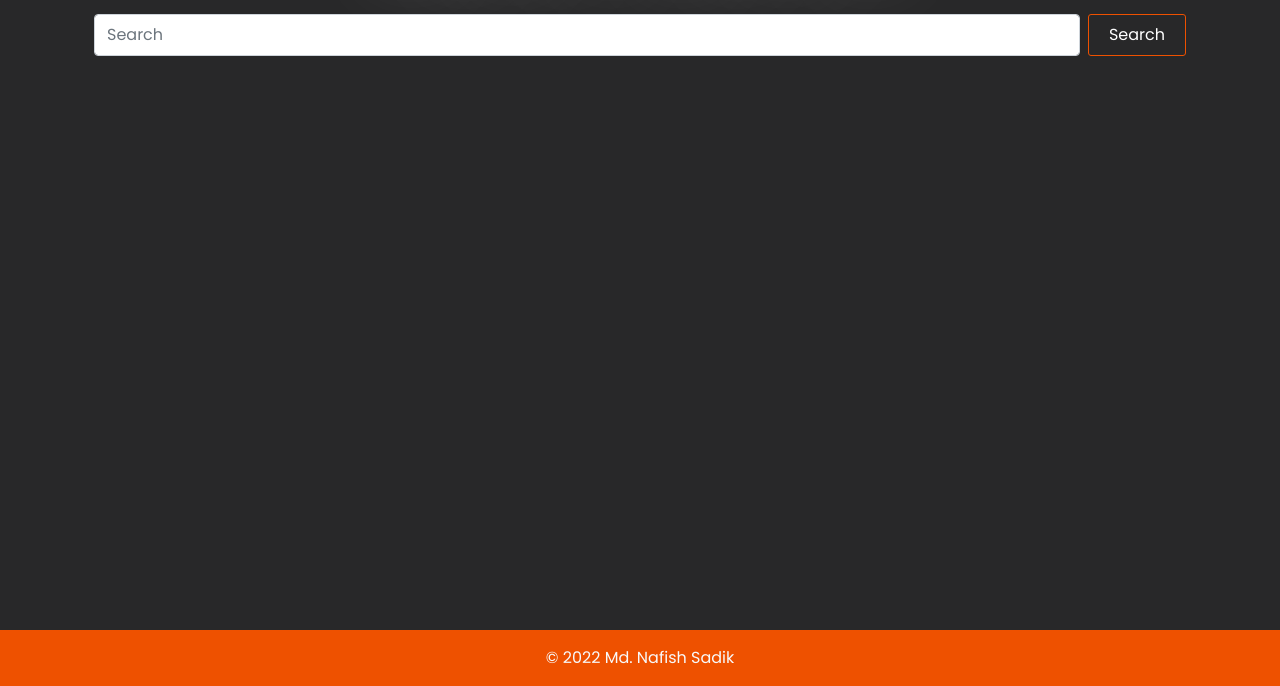
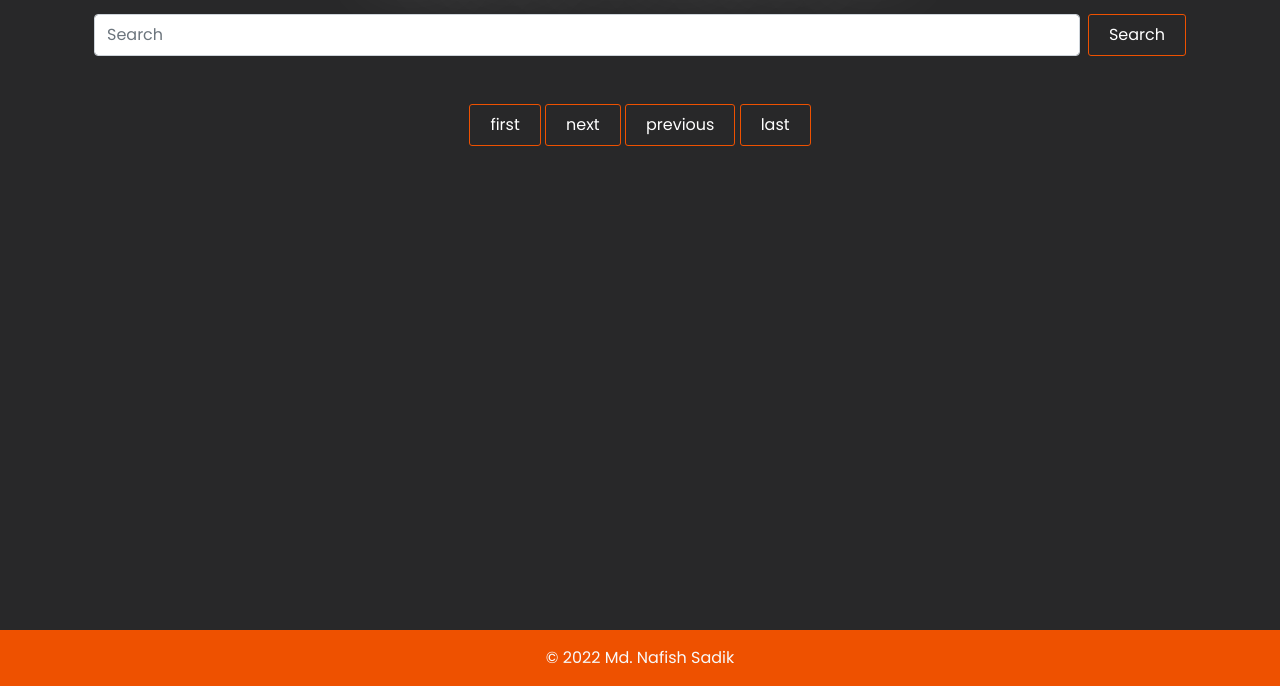
Before and after one commit to nafish08/mobile-world, a plain HTML site: page index.html in a window 1280 px wide. Both pictures are taken after typing "Sample" into the empty fields and a click on the button "Search". Shown: the part 114-800 px from the top of the page. Drawn offline with nearby package versions, Linux system fonts and the light colour scheme; no server answers.

Commit message:
More issue solved

```diff
--- a/index.html
+++ b/index.html
@@ -55,6 +55,9 @@
 
     <!-- Main start -->
     <main class="container w-75">
+      <!-- Pagination -->
+      <section class="mb-5" id="pagination-btn"></section>
+      <!-- Search Results -->
       <section class="container">
         <div id="search-results" class="row"></div>
       </section>
--- a/js/main.js
+++ b/js/main.js
@@ -7,13 +7,47 @@ const searchButton = () => {
 
   //condition executes when search button press with empty value
   if (searchText == "") {
+    document.getElementById("pagination-btn").innerHTML = "";
     errorText.innerHTML = `
           <img src="img/error.png" class="error_image">
-          <h2 id="error-text" class="text-danger text-center">Please Enter Value In The Search Box!!!</h2>
+          <h2 id="error-text" class="text-danger text-center mb-4">Please Enter Value In The Search Box!!!</h2>
           `;
     inputValue.value = "";
     searchResults.innerHTML = "";
   } else {
+    document.getElementById("pagination-btn").innerHTML = `
+                                                            <div style="text-align: center">
+                                                                  <input
+                                                                    type="button"
+                                                                    id="first"
+                                                                    class="btn_style"
+                                                                    onclick="getFirstPage()"
+                                                                    value="first"
+                                                                  />
+                                                                  <input
+                                                                    type="button"
+                                                                    id="next"
+                                                                    class="btn_style"
+                                                                    onclick="getNextPage()"
+                                                                    value="next"
+                                                                  />
+                                                                  <input
+                                                                    type="button"
+                                                                    id="previous"
+                                                                    class="btn_style"
+                                                                    onclick="getPreviousPage()"
+                                                                    value="previous"
+                                                                  />
+                                                                  <input
+                                                                    type="button"
+                                                                    id="last"
+                                                                    class="btn_style"
+                                                                    onclick="getLastPage()"
+                                                                    value="last"
+                                                                  />
+                                                                  <div id="countList"></div>
+                                                                </div>
+                                                            `;
     searchResults.innerHTML = "";
     fetch(
       `https://openapi.programming-hero.com/api/phones?search=${searchText}`
@@ -26,9 +60,10 @@ const searchButton = () => {
         }
         //condition executes when data not found in the API
         else {
+          document.getElementById("pagination-btn").innerHTML = "";
           errorText.innerHTML = `
           <img src="img/error.png" class="error_image">
-          <h2 id="error-text" class="text-danger text-center">Data not found</h2>
+          <h2 id="error-text" class="text-danger text-center mb-4">Data not found</h2>
           `;
         }
       });
```
